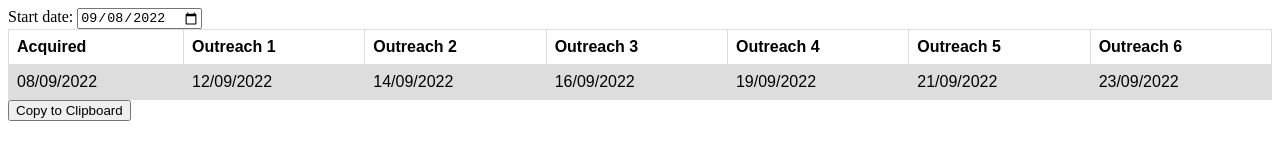
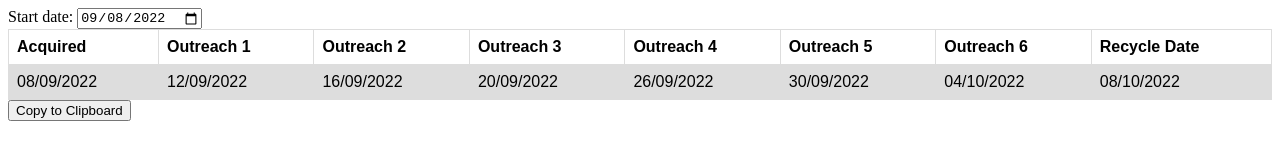
Before and after one commit to hengmhs/outreach, a plain HTML site: page index.html in a window 1280 px wide. Drawn offline with Linux system fonts and the light colour scheme.

Commit message:
add recycle date

```diff
--- a/index.html
+++ b/index.html
@@ -35,15 +35,17 @@
         <th>Outreach 4</th>
         <th>Outreach 5</th>
         <th>Outreach 6</th>
+        <th>Recycle Date</th>
     </tr>
     <tr>
-        <td id="o0">03/09/2022</td>
-        <td id="o1">05/09/2022</td>
-        <td id="o2">08/09/2022</td>
-        <td id="o3">09/09/2022</td>
-        <td id="o4">10/09/2022</td>
-        <td id="o5">11/09/2022</td>
-        <td id="o6">12/09/2022</td>
+        <td id="o0"></td>
+        <td id="o1"></td>
+        <td id="o2"></td>
+        <td id="o3"></td>
+        <td id="o4"></td>
+        <td id="o5"></td>
+        <td id="o6"></td>
+        <td id="o7"></td>
     </tr>
 </table>
 
--- a/src.js
+++ b/src.js
@@ -23,7 +23,7 @@ function createOutreachDates(date) {
 		console.log(step + " currentDate: " + currentDate);
 		// Runs 6 times
 		nextDate = new Date(currentDate);
-		nextDate.setDate(currentDate.getDate() + 2);
+		nextDate.setDate(currentDate.getDate() + 4);
 		console.log(step + " nextDate: " + nextDate);
 		// if sat, add 2 days to get monday
 		// Gets the current day name:  Sunday - Saturday : returns 0 - 6
@@ -38,6 +38,10 @@ function createOutreachDates(date) {
 		}
 		outreachDates.push(nextDate);
 	}
+	// recycle date
+	recycleDate = new Date(date)
+	recycleDate.setDate(recycleDate.getDate() + 30);
+	outreachDates.push(recycleDate)
 	return outreachDates;
 }
 
@@ -48,7 +52,7 @@ function convertAllDates(outreachDates){
 
 function updateDateTable(outreachDates){
 	console.log(outreachDates);
-	for (let step = 0; step < 7; step++){
+	for (let step = 0; step < 8; step++){
 		document.getElementById("o"+step.toString()).innerHTML = outreachDates[step]
 	}
 }
```
